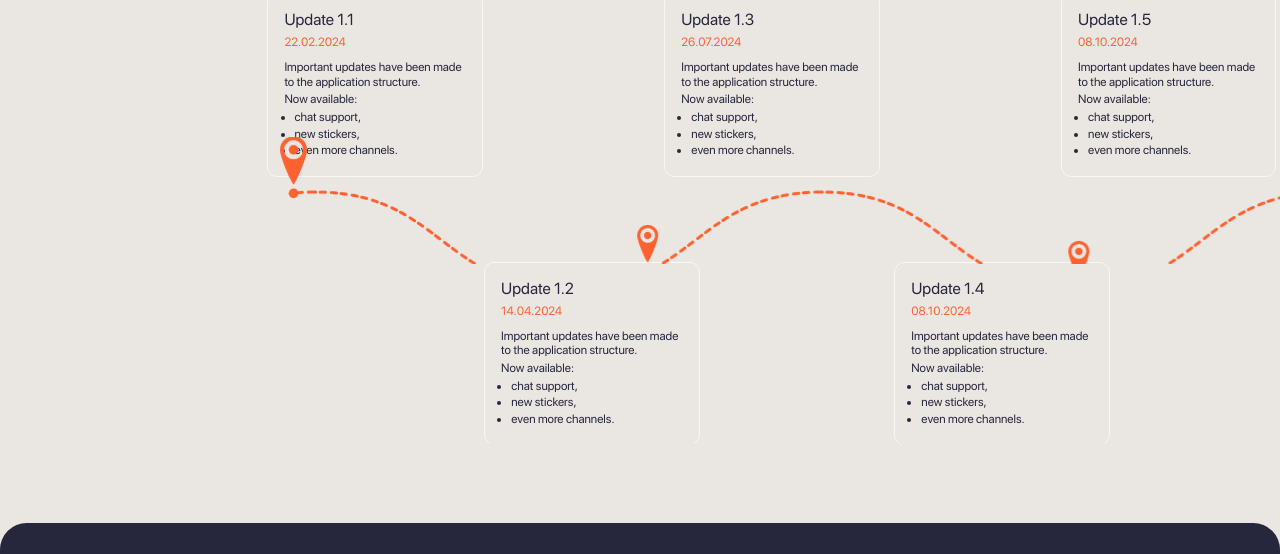
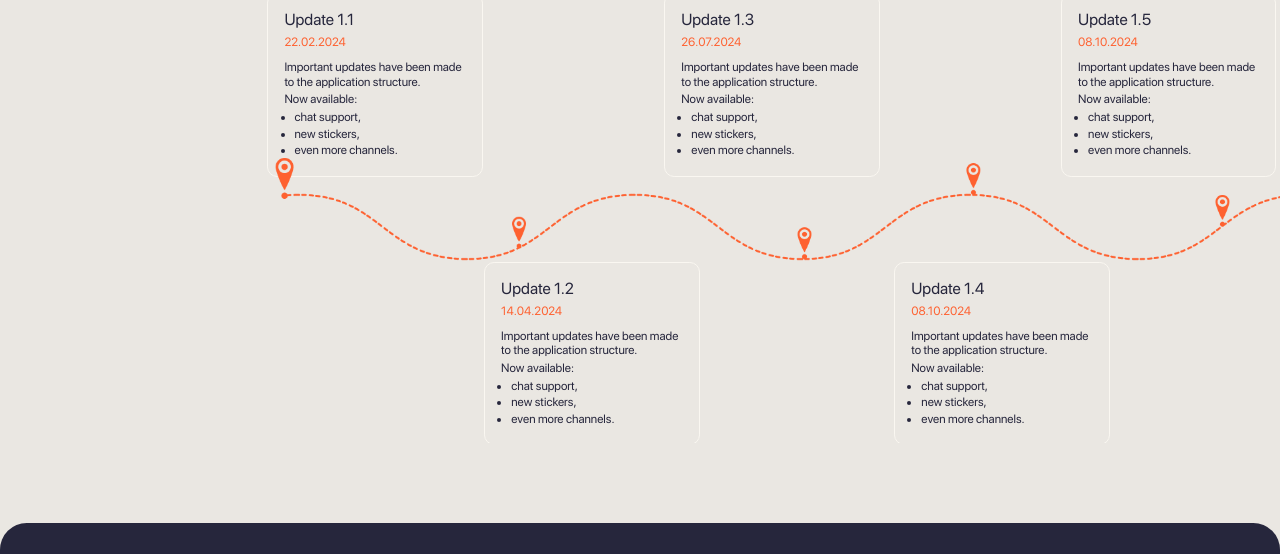
Before and after one commit to NeoScripter/World-Events, a website built with webpack: page docs/index.html in a window 1280 px wide. Shown: the part 4022-4576 px from the top of the page. Built offline with nearby package versions, Linux system fonts and the light colour scheme.

Commit message:
fixed the image in the roadmap section

```diff
--- a/src/scss/components/_roadmap.scss
+++ b/src/scss/components/_roadmap.scss
@@ -43,6 +43,8 @@
     z-index: 2;
     background-image: url(../assets/images/roadmap.png);
     background-position: left;
+    background-size: contain;
+    background-repeat: repeat-x;
 
     img {
         @include image(contain);
```
Also changed, not shown: docs/index.html (+1 -1 lines), 2 other files.
